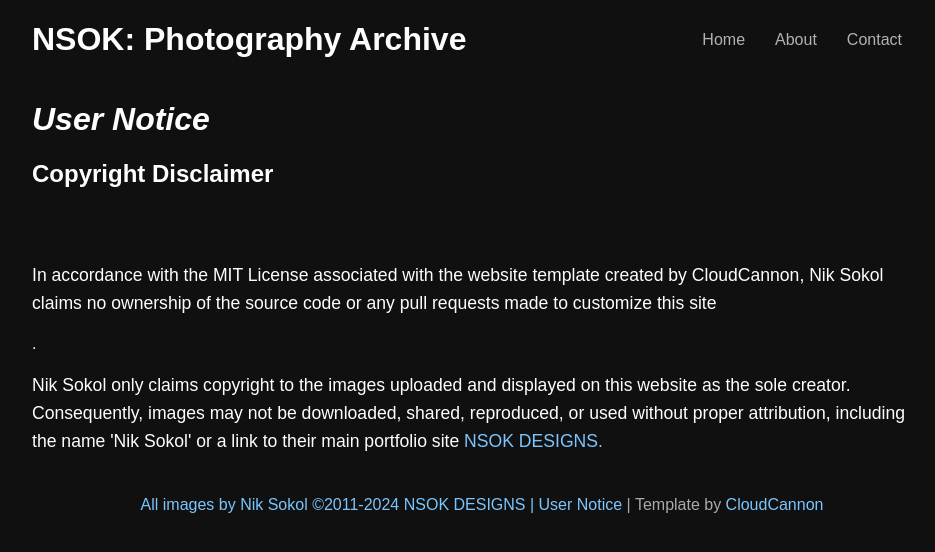
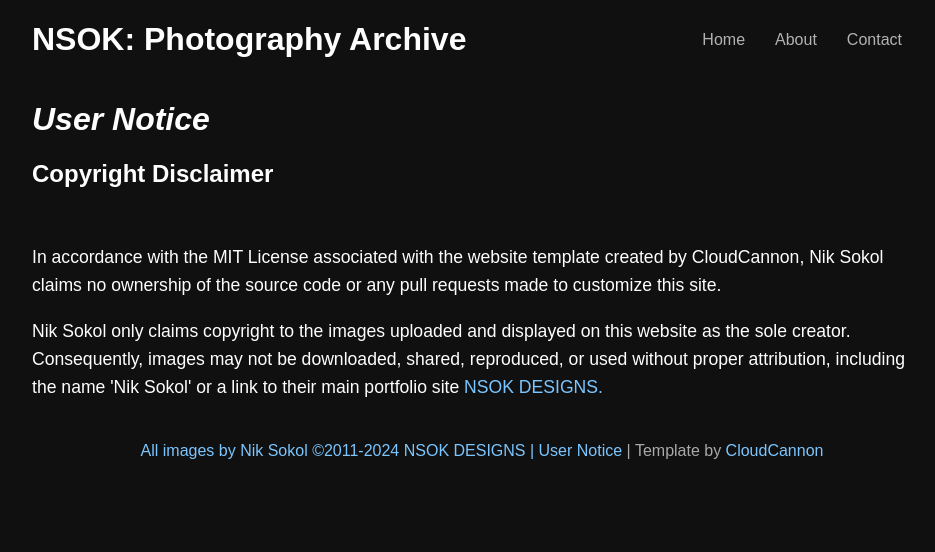
Before and after one commit to nsok1007/photography-archive, a Jekyll site: the page built from user-notice.html, in a window 1280 px wide. Shown: the top 552 px of the page, without its empty margins (158-1093 px from the left). Built offline with Jekyll 4.4.1, drawn with Linux system fonts in a browser that asks for light colours.

```diff
--- a/user-notice.html
+++ b/user-notice.html
@@ -8,11 +8,9 @@ title: User Notice
 			<h1><em>User Notice</em></h1>
       <h2>Copyright Disclaimer</h2>
       <br>
-      <br>
       <p>In accordance with the MIT License associated with the website template created by CloudCannon,
-	Nik Sokol claims no ownership of the source code or any pull requests made to customize this site</p>.
-	<br>
-      <p> Nik Sokol only claims copyright to the images uploaded and displayed on this website as the sole creator.
+	Nik Sokol claims no ownership of the source code or any pull requests made to customize this site.</p>
+      <p>Nik Sokol only claims copyright to the images uploaded and displayed on this website as the sole creator.
         Consequently, images may not be downloaded, shared, reproduced, or used without proper attribution, including
         the name 'Nik Sokol' or a link to their main portfolio site <a href="https://www.nsokdesigns.com">NSOK DESIGNS.</p>
 		</div>
```
